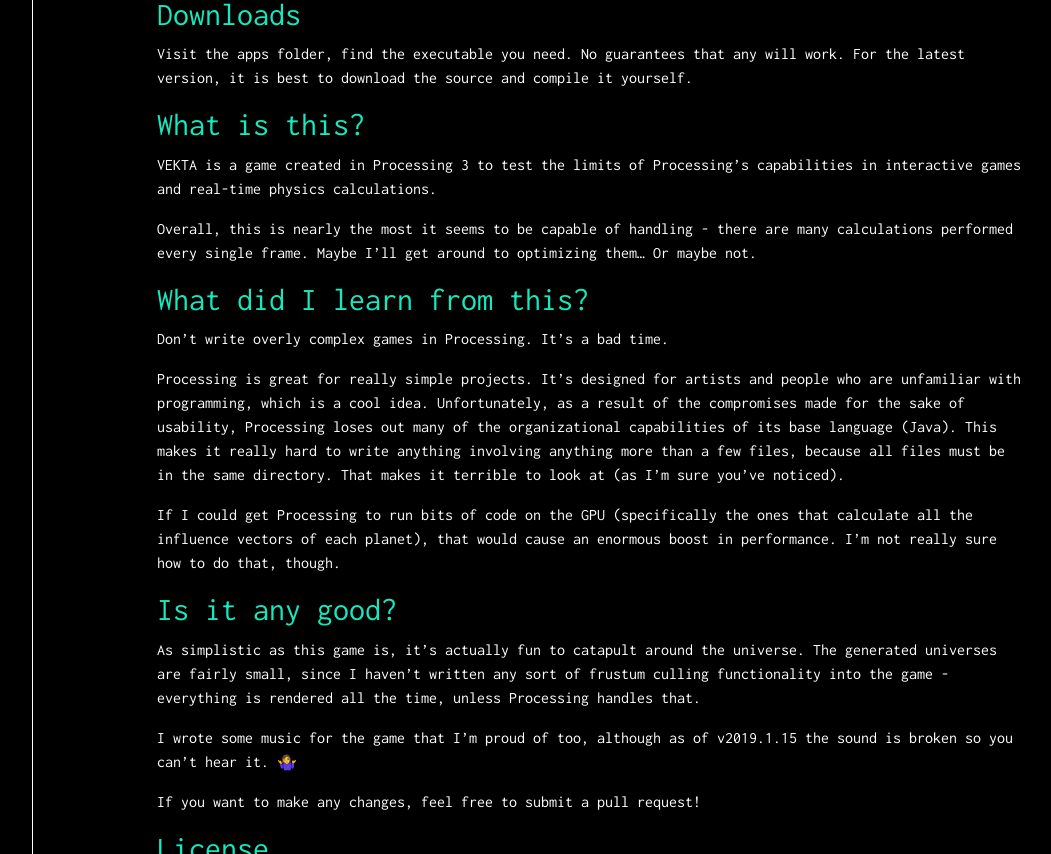
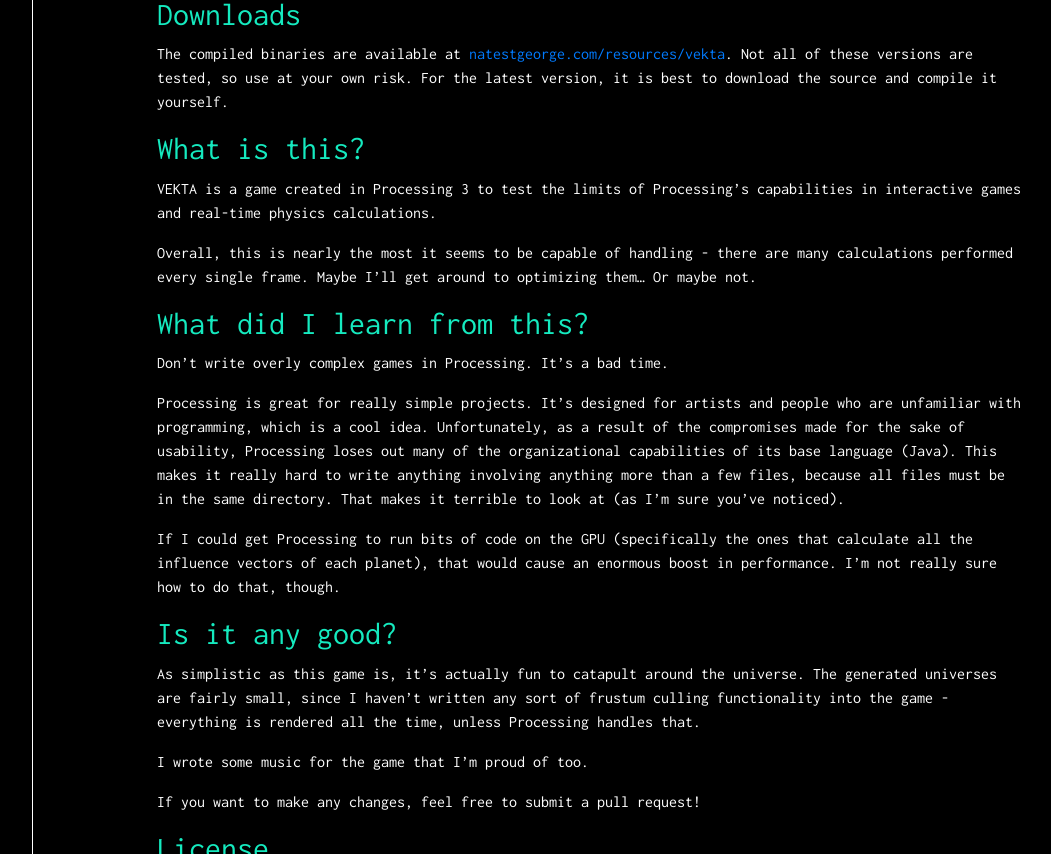
Before and after one commit to StGerGer/stgerger.github.io, a Jekyll site: the page built from vekta.md, in a window 1280 px wide and 1400 px high. Shown: the part 546-1400 px from the top of the window, without its empty margins (159-1210 px from the left). Built offline with Jekyll 4.4.1, drawn with Linux system fonts in a browser that asks for light colours; our own code applies the rules of GitHub Pages for plain Markdown files.

Commit message:
Update vekta.md

```diff
--- a/vekta.md
+++ b/vekta.md
@@ -10,7 +10,7 @@ layout: default
 ![Gameplay example](https://github.com/StGerGer/vekta-processing/raw/master/info/gameplay.png)
 
 ## Downloads
-Visit the apps folder, find the executable you need. No guarantees that any will work. For the latest version, it is best to download the source and compile it yourself.
+The compiled binaries are available at [natestgeorge.com/resources/vekta](https://natestgeorge.com/resources/vekta/). Not all of these versions are tested, so use at your own risk. For the latest version, it is best to download the source and compile it yourself.
 
 ## What is this?
 VEKTA is a game created in Processing 3 to test the limits of Processing's capabilities in interactive games and real-time physics calculations.
@@ -28,7 +28,7 @@ If I could get Processing to run bits of code on the GPU (specifically the ones
 ## Is it any good?
 As simplistic as this game is, it's actually fun to catapult around the universe. The generated universes are fairly small, since I haven't written any sort of frustum culling functionality into the game - everything is rendered all the time, unless Processing handles that.
 
-I wrote some music for the game that I'm proud of too, although as of v2019.1.15 the sound is broken so you can't hear it. 🤷‍♀️
+I wrote some music for the game that I'm proud of too.
 
 If you want to make any changes, feel free to submit a pull request!
 
```
